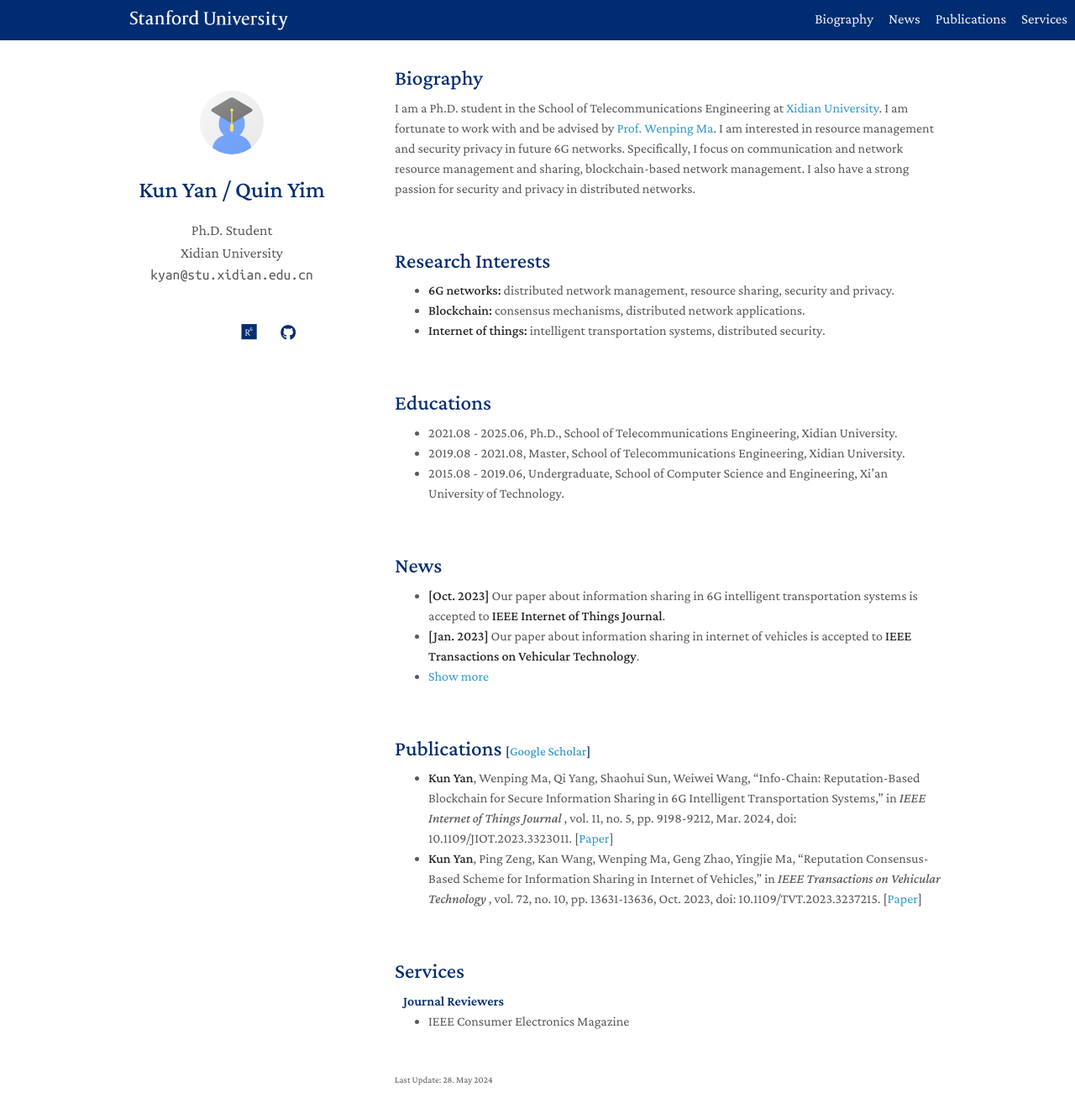
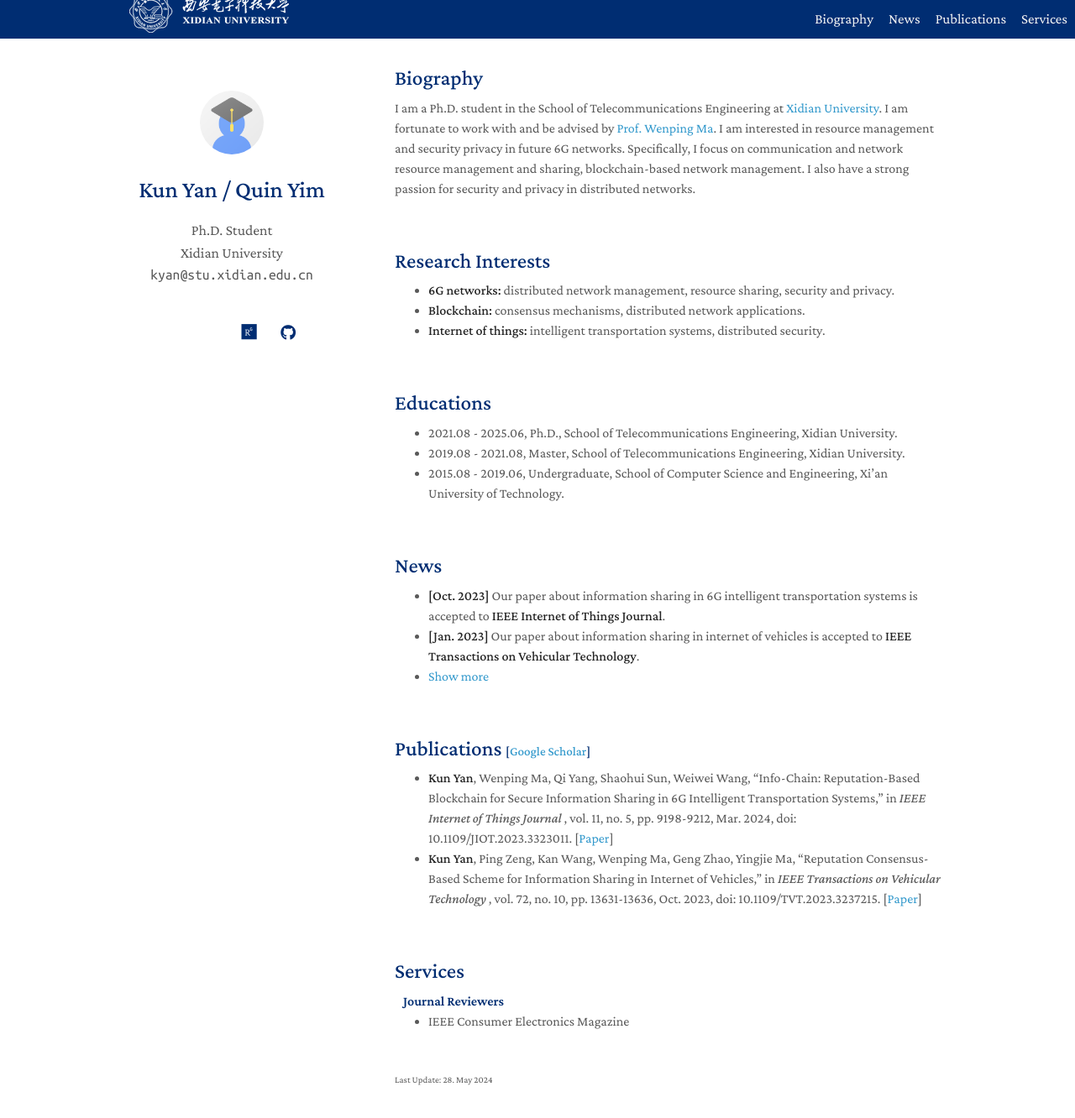
Before and after one commit to QuinYim/quinyim.github.io, a Jekyll site: the page built from index.md, in a window 1280 px wide and 1347 px high. Shown: the top 1332 px of the window at 84% size. Built offline with Jekyll 4.4.1, drawn with Linux system fonts in a browser that asks for light colours; a style sheet for code colours, icons or effects is not loaded.

Commit message:
Update _config.yml

```diff
--- a/_config.yml
+++ b/_config.yml
@@ -3,7 +3,7 @@
 position: Ph.D. Student
 affiliation: Xidian University
 #affiliation_link: https://cs.jhu.edu/
-affiliation_logo: ./assets/img/s.png #./assets/img/university-logo-small-horizontal-white-156eae9527.svg
+affiliation_logo: ./assets/img/xidian.png #./assets/img/university-logo-small-horizontal-white-156eae9527.svg
 location: Xi'an, China
 email: kyan@stu.xidian.edu.cn
 
```
